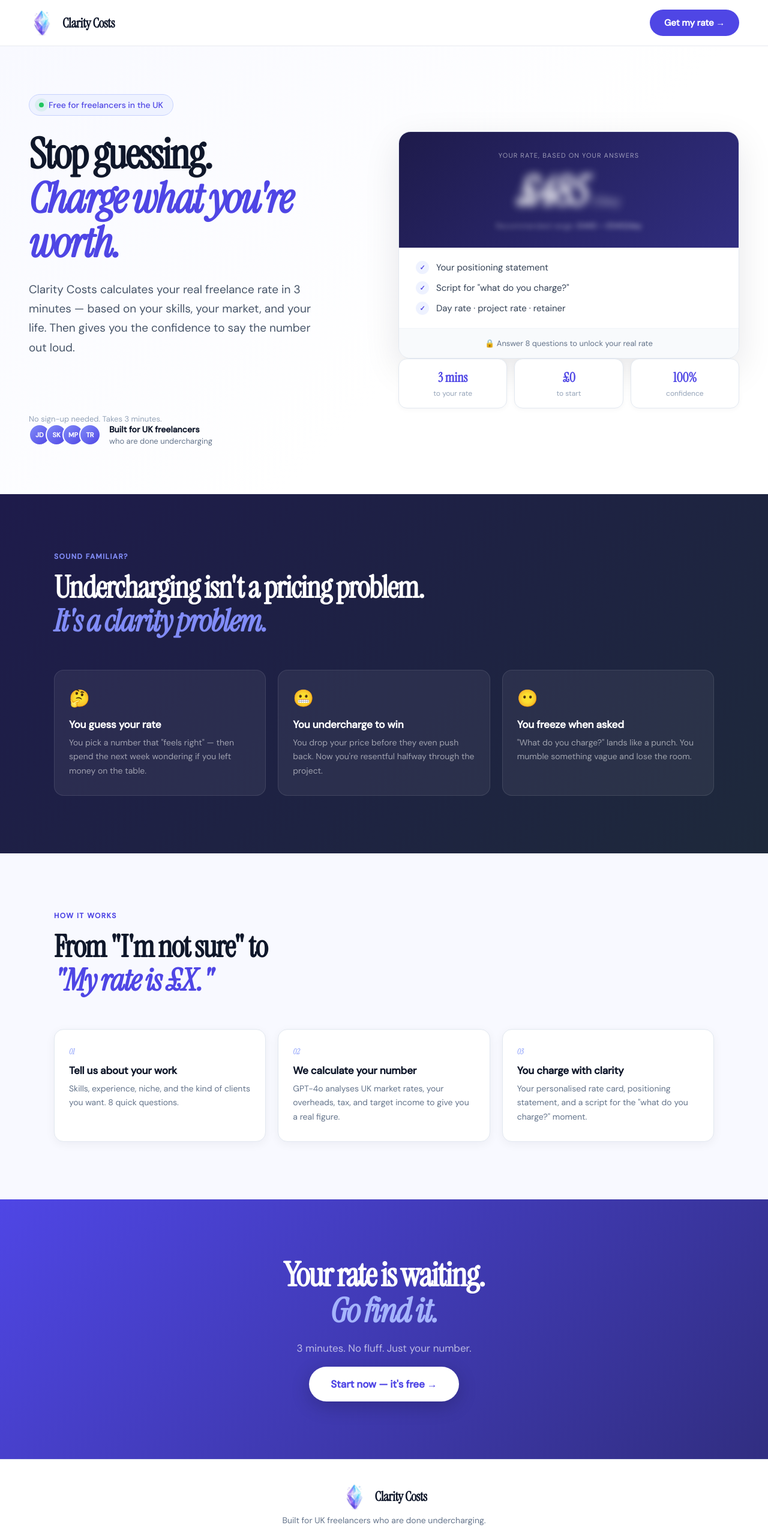
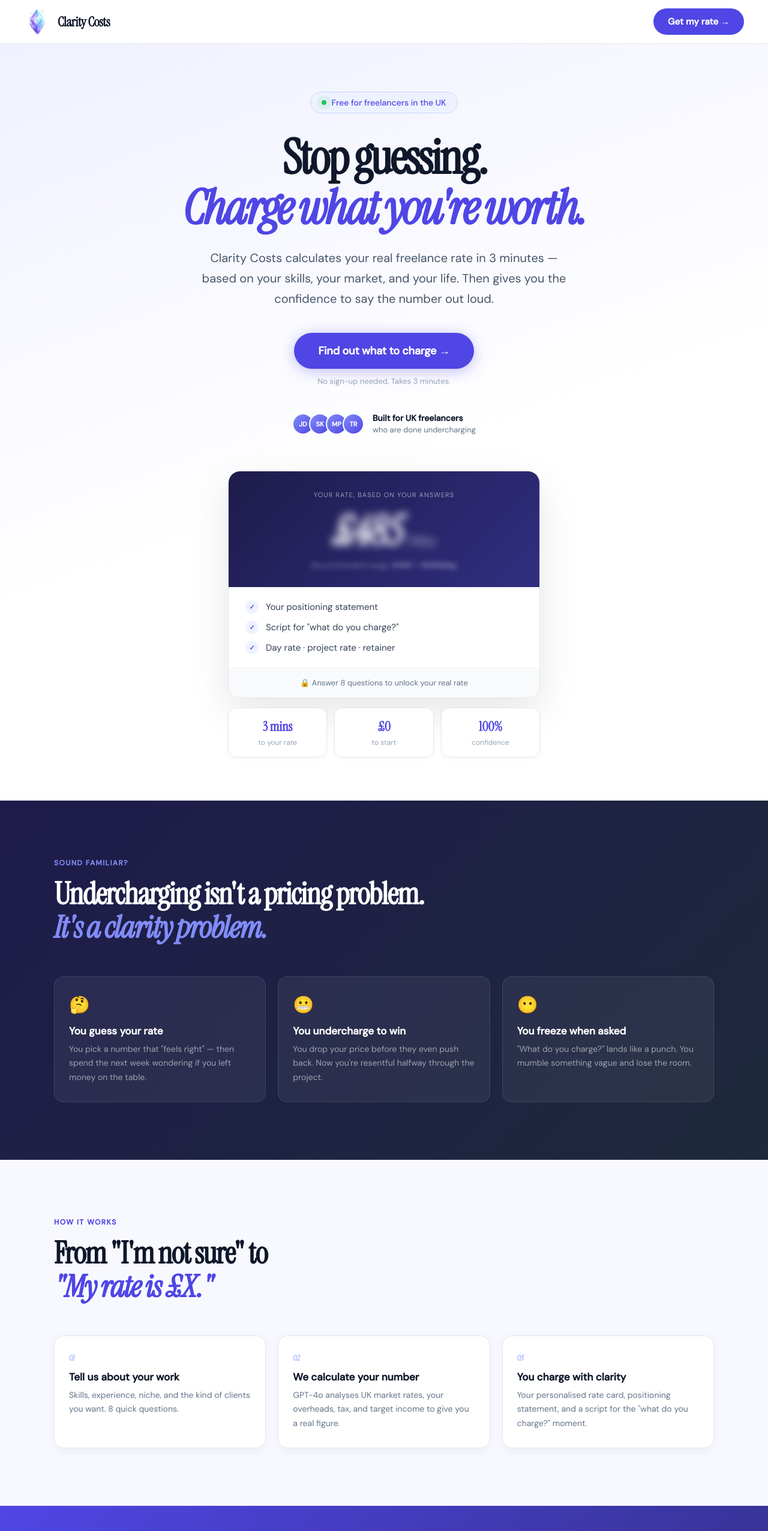
Before and after one commit to claritycost/claritycosts, a React (Vite) app: page / in a window 1280 px wide. Shown: the top 2553 px of the page at 60% size. Built offline with nearby package versions, Linux system fonts and the light colour scheme.

Commit message:
Add files via upload

```diff
--- a/src/pages/Landing.module.css
+++ b/src/pages/Landing.module.css
@@ -1,9 +1,8 @@
-/* ── RESET & PAGE ── */
+/* ── PAGE ── */
 .page {
   min-height: 100dvh;
   background: #ffffff;
   overflow-x: hidden;
-  font-family: 'DM Sans', sans-serif;
 }
 
 /* ── NAV ── */
@@ -14,7 +13,7 @@
   display: flex;
   align-items: center;
   justify-content: space-between;
-  padding: 16px 48px;
+  padding: 14px 40px;
   background: rgba(255,255,255,0.95);
   backdrop-filter: blur(12px);
   border-bottom: 1px solid #e8eaf0;
@@ -49,7 +48,6 @@
   padding: 12px 24px;
   font-size: 15px;
   font-weight: 600;
-  letter-spacing: -0.01em;
   transition: background 0.2s, transform 0.15s;
 }
 
@@ -60,19 +58,20 @@
 
 /* ── HERO ── */
 .hero {
-  display: grid;
-  grid-template-columns: 1fr 1fr;
-  gap: 48px;
+  padding: 80px 40px 72px;
+  background: linear-gradient(160deg, #f0f1ff 0%, #ffffff 55%);
+  display: flex;
+  flex-direction: column;
   align-items: center;
-  padding: 80px 48px 80px;
-  background: linear-gradient(135deg, #f8f9ff 0%, #ffffff 60%);
-  min-height: 85vh;
 }
 
-.heroLeft {
+.heroInner {
+  max-width: 860px;
+  width: 100%;
+  text-align: center;
   display: flex;
   flex-direction: column;
-  gap: 0;
+  align-items: center;
 }
 
 .heroBadge {
@@ -82,12 +81,11 @@
   background: #eef2ff;
   border: 1px solid #c7d2fe;
   border-radius: 100px;
-  padding: 8px 16px;
+  padding: 8px 18px;
   font-size: 14px;
   font-weight: 500;
   color: #4f46e5;
-  margin-bottom: 28px;
-  width: fit-content;
+  margin-bottom: 32px;
   opacity: 0;
 }
 
@@ -110,10 +108,10 @@
 
 .heroHeading {
   font-family: var(--font-display);
-  font-size: clamp(48px, 5.5vw, 72px);
+  font-size: clamp(48px, 7vw, 80px);
   font-weight: 800;
   line-height: 1.05;
-  letter-spacing: -0.035em;
+  letter-spacing: -0.04em;
   color: #0f172a;
   margin-bottom: 24px;
   opacity: 0;
@@ -121,25 +119,25 @@
 
 .heroHeading em {
   font-style: italic;
-  font-weight: 800;
   color: #4f46e5;
 }
 
 .heroSub {
-  font-size: clamp(16px, 1.8vw, 19px);
+  font-size: clamp(17px, 2vw, 20px);
   line-height: 1.7;
   color: #475569;
   font-weight: 400;
-  max-width: 480px;
-  margin-bottom: 36px;
+  max-width: 620px;
+  margin-bottom: 40px;
   opacity: 0;
 }
 
-.heroActions {
+.heroCtaRow {
   display: flex;
   flex-direction: column;
+  align-items: center;
   gap: 12px;
-  margin-bottom: 40px;
+  margin-bottom: 44px;
   opacity: 0;
 }
 
@@ -150,31 +148,29 @@
   background: #4f46e5;
   color: #ffffff;
   border-radius: 100px;
-  padding: 18px 36px;
-  font-size: 17px;
+  padding: 18px 40px;
+  font-size: 18px;
   font-weight: 600;
   letter-spacing: -0.01em;
-  box-shadow: 0 4px 20px rgba(79,70,229,0.35);
+  box-shadow: 0 4px 24px rgba(79,70,229,0.35);
   transition: background 0.2s, transform 0.15s, box-shadow 0.2s;
-  width: fit-content;
-  opacity: 0;
 }
 
 .heroCta:hover {
   background: #4338ca;
   transform: translateY(-2px);
-  box-shadow: 0 8px 30px rgba(79,70,229,0.4);
+  box-shadow: 0 8px 32px rgba(79,70,229,0.4);
 }
 
 .heroSmall {
   font-size: 13px;
   color: #94a3b8;
-  font-weight: 400;
 }
 
 .socialProof {
   display: flex;
   align-items: center;
+  justify-content: center;
   gap: 14px;
   opacity: 0;
 }
@@ -198,14 +194,13 @@
   border: 2px solid white;
 }
 
-.avatar:first-child {
-  margin-left: 0;
-}
+.avatar:first-child { margin-left: 0; }
 
 .proofText {
   display: flex;
   flex-direction: column;
   gap: 2px;
+  text-align: left;
 }
 
 .proofText strong {
@@ -219,11 +214,14 @@
   color: #64748b;
 }
 
-/* ── HERO RIGHT ── */
-.heroRight {
+/* ── PREVIEW CARD ── */
+.previewWrap {
+  max-width: 520px;
+  width: 100%;
+  margin-top: 60px;
   display: flex;
   flex-direction: column;
-  gap: 20px;
+  gap: 16px;
   opacity: 0;
 }
 
@@ -231,7 +229,7 @@
   background: #ffffff;
   border: 1.5px solid #e2e8f0;
   border-radius: 20px;
-  box-shadow: 0 20px 60px rgba(15,23,42,0.1);
+  box-shadow: 0 24px 64px rgba(15,23,42,0.1);
   overflow: hidden;
 }
 
@@ -296,7 +294,6 @@
   gap: 12px;
   font-size: 15px;
   color: #334155;
-  font-weight: 400;
 }
 
 .tick {
@@ -354,7 +351,7 @@
 /* ── DARK SECTION ── */
 .darkSection {
   background: linear-gradient(135deg, #1e1b4b 0%, #1e293b 100%);
-  padding: 96px 48px;
+  padding: 96px 40px;
 }
 
 .sectionInner {
@@ -440,7 +437,6 @@
   font-weight: 600;
   color: #ffffff;
   margin-bottom: 8px;
-  letter-spacing: -0.01em;
 }
 
 .painBody {
@@ -452,10 +448,9 @@
 /* ── LIGHT SECTION ── */
 .lightSection {
   background: #f8f9ff;
-  padding: 96px 48px;
+  padding: 96px 40px;
 }
 
-/* Steps grid */
 .stepsGrid {
   display: grid;
   grid-template-columns: repeat(3, 1fr);
@@ -486,7 +481,6 @@
   font-weight: 600;
   color: #0f172a;
   margin-bottom: 8px;
-  letter-spacing: -0.01em;
 }
 
 .stepBody {
@@ -498,12 +492,12 @@
 /* ── FINAL CTA ── */
 .finalCta {
   background: linear-gradient(135deg, #4f46e5 0%, #312e81 100%);
-  padding: 96px 48px;
+  padding: 96px 40px;
   text-align: center;
 }
 
 .finalCtaInner {
-  max-width: 600px;
+  max-width: 640px;
   margin: 0 auto;
   display: flex;
   flex-direction: column;
@@ -513,7 +507,7 @@
 
 .finalCtaHeading {
   font-family: var(--font-display);
-  font-size: clamp(36px, 5vw, 56px);
+  font-size: clamp(36px, 5vw, 60px);
   font-weight: 800;
   line-height: 1.08;
   letter-spacing: -0.035em;
@@ -528,24 +522,21 @@
 .finalCtaSub {
   font-size: 17px;
   color: rgba(255,255,255,0.65);
-  font-weight: 400;
 }
 
 .finalCta .heroCta {
   background: #ffffff;
   color: #4f46e5;
   box-shadow: 0 8px 32px rgba(0,0,0,0.2);
-  opacity: 1;
 }
 
 .finalCta .heroCta:hover {
   background: #f0f0ff;
-  transform: translateY(-2px);
 }
 
 /* ── FOOTER ── */
 .footer {
-  padding: 40px 48px;
+  padding: 40px;
   text-align: center;
   border-top: 1px solid #e2e8f0;
   display: flex;
@@ -554,9 +545,7 @@
   gap: 8px;
 }
 
-.footer .logo {
-  justify-content: center;
-}
+.footer .logo { justify-content: center; }
 
 .footerTagline {
   font-size: 14px;
@@ -570,47 +559,25 @@
 
 /* ── MOBILE ── */
 @media (max-width: 768px) {
-  .nav {
-    padding: 14px 20px;
-  }
+  .nav { padding: 14px 20px; }
 
-  .hero {
-    grid-template-columns: 1fr;
-    padding: 48px 20px 56px;
-    min-height: auto;
-    gap: 40px;
-  }
+  .hero { padding: 48px 20px 56px; }
 
-  .heroHeading {
-    font-size: clamp(40px, 10vw, 56px);
-  }
-
-  .heroRight {
-    opacity: 1;
-  }
+  .heroHeading { font-size: clamp(40px, 10vw, 56px); }
 
   .darkSection,
   .lightSection,
-  .finalCta {
-    padding: 64px 20px;
-  }
+  .finalCta { padding: 64px 20px; }
 
-  .footer {
-    padding: 36px 20px;
-  }
+  .footer { padding: 36px 20px; }
 
   .painGrid,
-  .stepsGrid {
-    grid-template-columns: 1fr;
-  }
+  .stepsGrid { grid-template-columns: 1fr; }
 
-  .sectionInner {
-    max-width: 100%;
-  }
+  .sectionInner,
+  .finalCtaInner { max-width: 100%; }
 
-  .finalCtaInner {
-    max-width: 100%;
-  }
+  .previewWrap { margin-top: 40px; }
 }
 
 @keyframes fadeUp {
```
